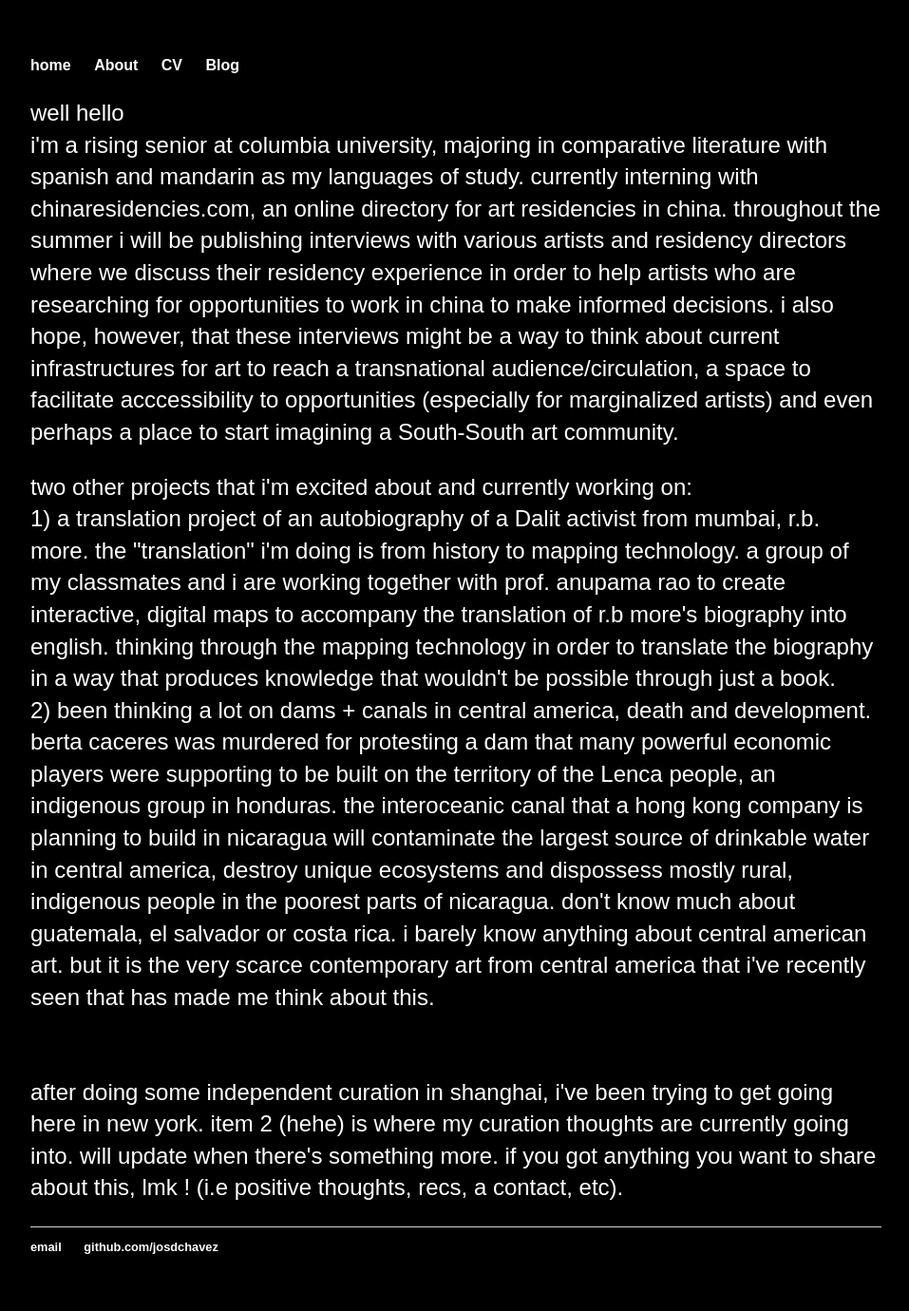
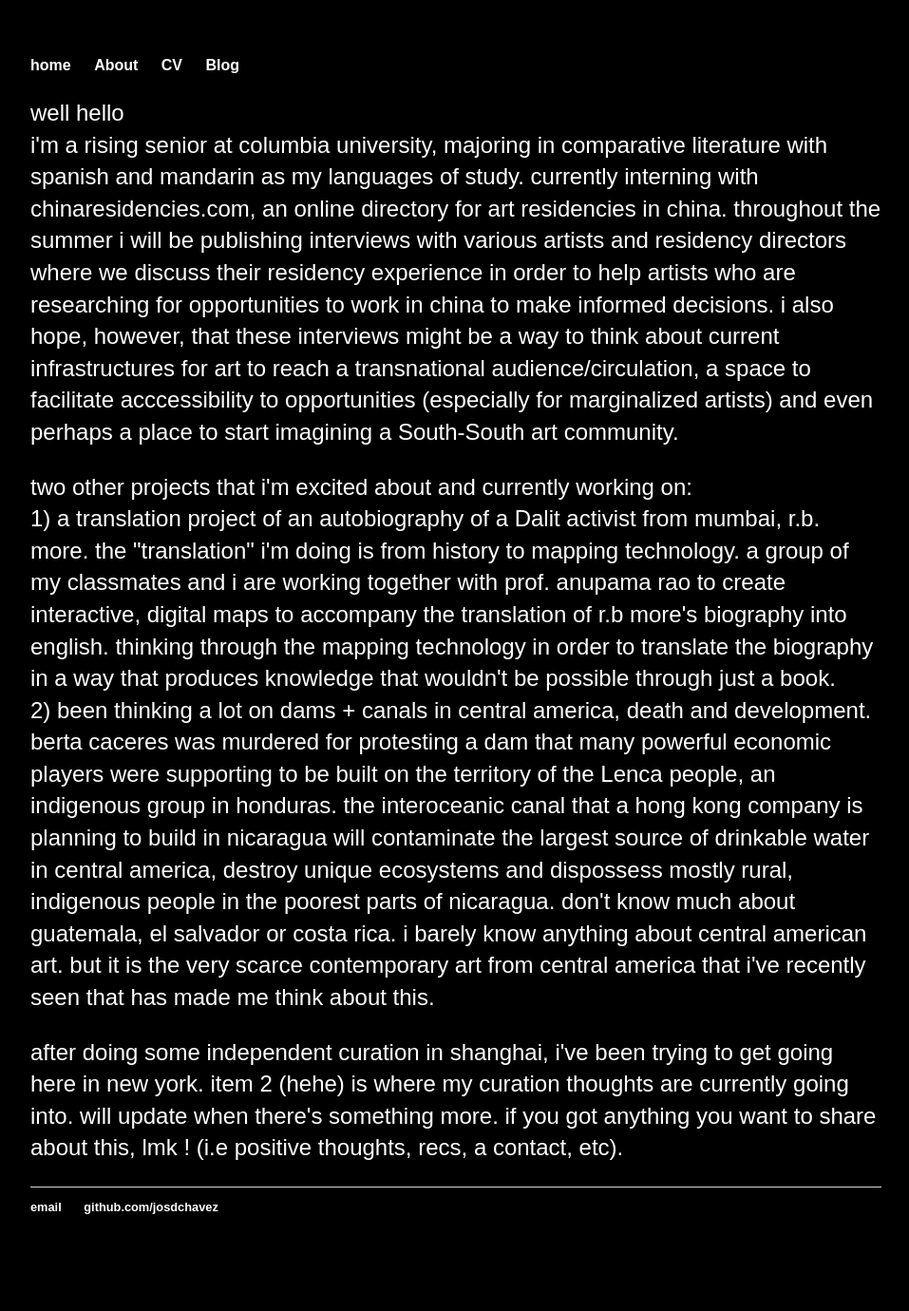
Before and after one commit to josdchavez/josdchavez.github.io, a Jekyll site: the page built from about/index.html, in a window 1280 px wide. Shown: the whole page at 95% size, without its empty margins (160-1117 px from the left). Built offline with Jekyll 4.4.1, drawn with Linux system fonts in a browser that asks for light colours; after the commit the page ends 1338 px from its top, so only the background shows below that.

Commit message:
Update index.html

```diff
--- a/about/index.html
+++ b/about/index.html
@@ -9,7 +9,6 @@ artists who are researching for opportunities to work in china to make informed
 might be a way to think about current infrastructures for art to reach a transnational audience/circulation,
 a space to facilitate acccessibility to opportunities (especially for marginalized artists) and even perhaps a place
 to start imagining a South-South art community.</p>
-
 <p>two other projects that i'm excited about and currently working on:
 <br>1) a translation project of an autobiography of a Dalit activist from mumbai, r.b. more. the "translation" i'm doing is
 from history to mapping technology. a group of my classmates and i are working together with
@@ -22,8 +21,6 @@ indigenous group in honduras. the interoceanic canal that a hong kong company is
 the largest source of drinkable water in central america, destroy unique ecosystems and dispossess mostly rural, indigenous people in the poorest
 parts of nicaragua. don't know much about guatemala, el salvador or costa rica. i barely know anything about central american art. but it
 is the very scarce contemporary art from central america that i've recently seen that has made me think about this. </p>
-<br>
-<p>
-after doing some independent curation in shanghai, i've been trying to get going here in new york. item 2 (hehe) is where
+<p>after doing some independent curation in shanghai, i've been trying to get going here in new york. item 2 (hehe) is where
 my curation thoughts are currently going into. will update when there's something more. if you got anything you want to share about
 this, lmk ! (i.e positive thoughts, recs, a contact, etc).</p>
```
